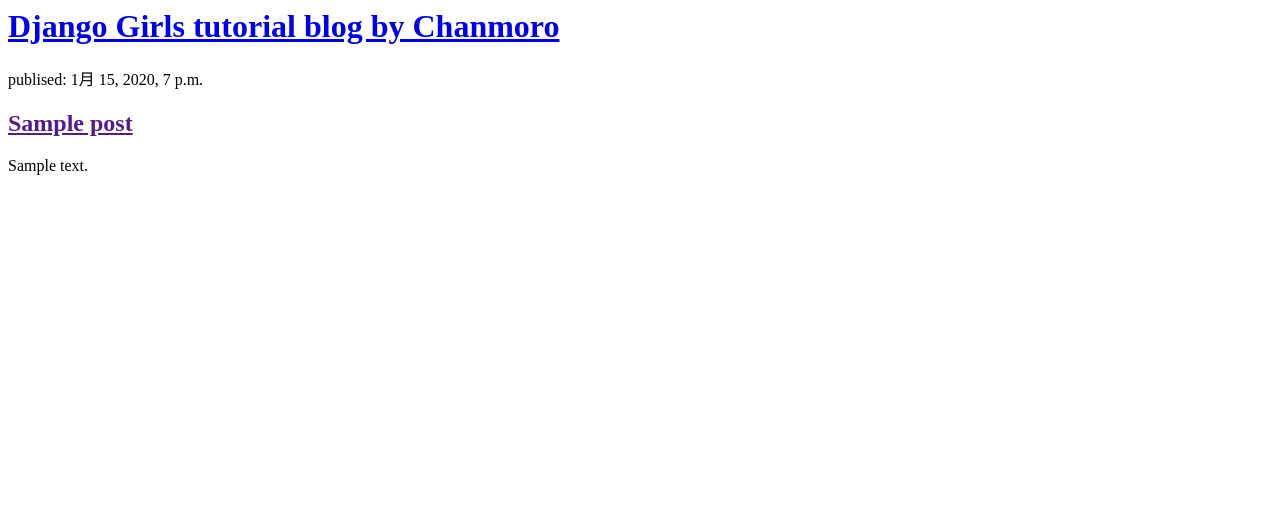
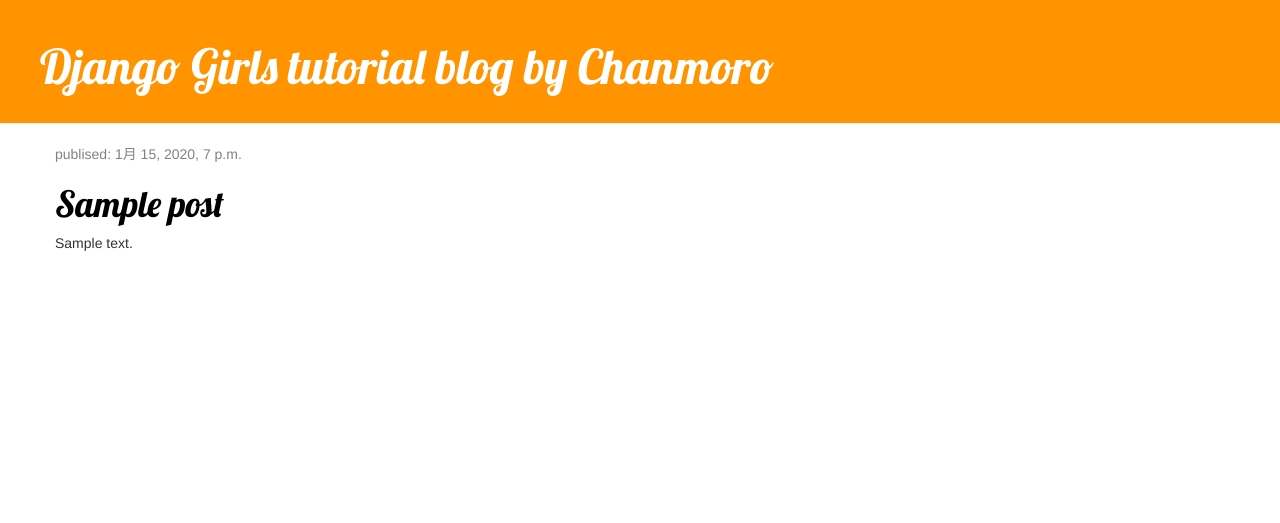
Before and after one commit to Chanmoro/djangogirls-tutorial, a Django app: template blog/templates/blog/post_list.html in a window 1280 px wide. Shown: the top 523 px of the page. Run offline with Django 3.2, Linux system fonts and the light colour scheme; the template is opened without the code that fills it: values that come from a table or form of the project are taken from there, others are empty; tables that the repository leaves empty hold one stand-in row (values such as "Sample post"); some libraries are stand-ins or nearby versions.

Commit message:
[add] テンプレートの共通部分を別ファイルに切り出し

```diff
--- /dev/null
+++ b/blog/static/css/blog.css
@@ -0,0 +1,46 @@
+.page-header {
+    background-color: #ff9400;
+    margin-top: 0;
+    padding: 20px 20px 20px 40px;
+}
+
+.page-header h1, .page-header h1 a, .page-header h1 a:visited, .page-header h1 a:active {
+    color: #ffffff;
+    font-size: 36pt;
+    text-decoration: none;
+}
+
+.content {
+    margin-left: 40px;
+}
+
+h1, h2, h3, h4 {
+    font-family: 'Lobster', cursive;
+}
+
+.date {
+    color: #828282;
+}
+
+.save {
+    float: right;
+}
+
+.post-form textarea, .post-form input {
+    width: 100%;
+}
+
+.top-menu, .top-menu:hover, .top-menu:visited {
+    color: #ffffff;
+    float: right;
+    font-size: 26pt;
+    margin-right: 20px;
+}
+
+.post {
+    margin-bottom: 70px;
+}
+
+.post h1 a, .post h1 a:visited {
+    color: #000000;
+}
--- /dev/null
+++ b/blog/templates/blog/base.html
@@ -0,0 +1,28 @@
+{% load static %}
+<html>
+
+<head>
+    <title>Django Girls tutorial blog by Chanmoro</title>
+    <link rel="stylesheet" href="//maxcdn.bootstrapcdn.com/bootstrap/3.2.0/css/bootstrap.min.css">
+    <link rel="stylesheet" href="//maxcdn.bootstrapcdn.com/bootstrap/3.2.0/css/bootstrap-theme.min.css">
+    <link href="//fonts.googleapis.com/css?family=Lobster&subset=latin,latin-ext" rel="stylesheet" type="text/css">
+    <link rel="stylesheet" href="{% static 'css/blog.css' %}">
+</head>
+
+<body>
+  <div class="page-header">
+    <h1><a href="/">Django Girls tutorial blog by Chanmoro</a></h1>
+  </div>
+
+  <div class="content container">
+    <div class="row">
+      <div class="col-md-8">
+        {% block content %}
+        {% endblock %}
+      </div>
+    </div>
+  </div>
+
+</body>
+
+</html>
--- a/blog/templates/blog/post_list.html
+++ b/blog/templates/blog/post_list.html
@@ -1,21 +1,13 @@
-<html>
+{% extends 'blog/base.html' %}
 
-<head>
-  <title>Django Girls tutorial blog by Chanmoro</title>
-</head>
-
-<body>
-  <div>
-    <h1><a href="/">Django Girls tutorial blog by Chanmoro</a></h1>
-  </div>
+{% block content %}
   {% for post in posts %}
-  <div>
-    <p>publised: {{post.published_date}}</p>
-    <h2><a href="">{{post.title}}</a></h2>
-    <p>{{post.text | linebreaksbr}}</p>
-  </div>
+    <div class="post">
+      <div class="date">
+        <p>publised: {{post.published_date}}</p>
+      </div>
+      <h1><a href="">{{ post.title }}</a></h1>
+      <p>{{ post.text | linebreaksbr}}</p>
+    </div>
   {% endfor %}
-
-</body>
-
-</html>
+{% endblock %}
```
